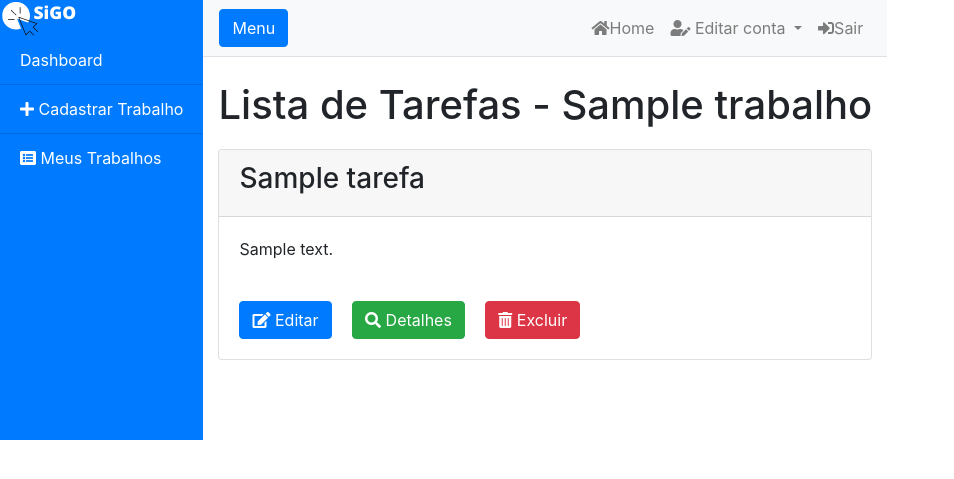
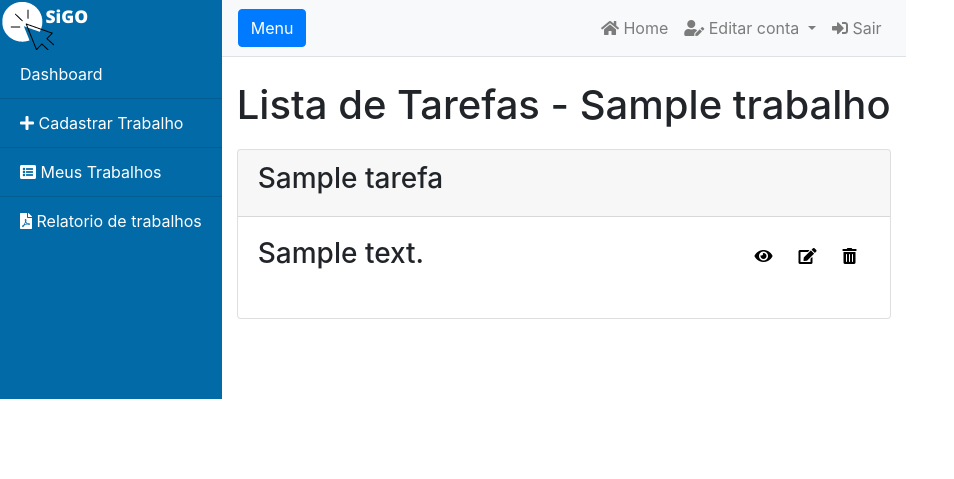
Before and after one commit to leocassiosilva/projetoOrientacoes, a Django app: a page that uses templates/base.html in a window 1280 px wide. Shown: the top 479 px of the page, without its empty margins (0-954 px from the left). Run offline with Django 3.2, Linux system fonts and the light colour scheme; tables that the repository leaves empty hold one stand-in row (values such as "Sample post"); parts of the project's set-up code (start-up, migrations or seed data) failed here and were passed over; some libraries are stand-ins or nearby versions.

Commit message:
modificando o local dos icones

```diff
--- a/tarefa/templates/tarefa/tarefa_listar.html
+++ b/tarefa/templates/tarefa/tarefa_listar.html
@@ -12,27 +12,34 @@
         <h3>{{ tarefa.nome }}</h3>
     </div>
     <div class="card-body">
-        <p class="card-text">{{ tarefa.descricao }}</p>
-    </div>
-    <div class="footer" style="margin: 20px;">
+        <div class="form-group row mb-0 mt-0">
+            <div class="col-6">
+                <h3>{{ tarefa.descricao }}</h3>
+            </div>
+            <div class="col-6">
+                <div class="btn-group float-right">
+                    <a class="btn mr-6" style="color:black;" href="{%url 'tarefa_delete' tarefa.id%}">
+                        <i class="fas fa-trash-alt" title="Excluir Tarefa"></i></a>
+                </div>
 
-        <div class="btn-group">
-            <a class="btn btn-primary mr-3" style="color:#ffffff;"
-               href="{%url 'tarefa_update' tarefa.id%}"><i class="fas fa-edit"></i> Editar</a>
+                <div class="btn-group float-right">
+                    <a class="btn mr-6" style="color:black;"
+                       href="{%url 'tarefa_update' tarefa.id%}"><i class="fas fa-edit" title="Editar Tarefa"></i></a>
+                </div>
+
+                <div class="btn-group float-right">
+                    <a class="btn mr-6" style="color:black;"
+                       href="{%url 'tarefa_detalhe' tarefa.id%}"><i class="fas fa-eye"
+                                                                        title="Detalhes do Tarefa"></i></a>
+                </div>
+
+            </div>
+
         </div>
+        <div class="footer" style="margin: 20px;">
 
-        <div class="btn-group">
-            <a class="btn btn-success mr-3" style="color:#ffffff;"
-               href="{%url 'tarefa_detalhe' tarefa.id%}"><i class="fas fa-search"></i> Detalhes
-            </a>
-        </div>
 
-        <div class="btn-group">
-            <a class="btn btn-danger mr-3" style="color:#ffffff;" href="{%url 'tarefa_delete' tarefa.id%}"><i
-                    class="fas fa-trash-alt"> </i>
-                Excluir</a>
         </div>
     </div>
-</div>
-{% endfor %}
-{% endblock %}
+    {% endfor %}
+    {% endblock %}
--- a/templates/base.html
+++ b/templates/base.html
@@ -17,27 +17,36 @@
 
     <!-- Custom styles for this template -->
     <link rel="stylesheet" href="{% static 'admin/css/simple-sidebar.css' %}">
-
-
-    {% bootstrap_css %}
+    <style>
+@list-group-item:hover {
+  background-color: yellow;
+}
+</style>
 </head>
 
 <body>
 
 
-
 <div class="d-flex" id="wrapper">
 
     <!-- Sidebar -->
-    <div class="bg-primary text-white" id="sidebar-wrapper">
-        <div class="sidebar-heading"><img src="/static/img/logo_navbar1.png" class="img-fluid animated" alt=""></div>
-        <div class="list-group list-group-flush bg-primary">
-            <a href="#" class="list-group-item list-group-item-action bg-primary text-white">Dashboard</a>
-            <a href="{% url 'trabalho_cadastrar' %}" class="list-group-item list-group-item-action bg-primary text-white"><i class="fas fa-plus"></i> Cadastrar
+    <div class="text-white" id="sidebar-wrapper" style="background-color:#026aa7;">
+        <div class="sidebar-heading"><img src="/static/img/logo.png" class="img-fluid animated" alt=""></div>
+        <div class="list-group list-group-flush bg-white">
+            <a href="#" class="list-group-item list-group-item-action text-white" style="background-color:#026aa7;">Dashboard</a>
+            <a href="{% url 'trabalho_cadastrar' %}"
+               class="list-group-item list-group-item-action text-white" style="background-color:#026aa7;"><i class="fas fa-plus"></i>
+                Cadastrar
                 Trabalho</a>
 
-            <a href="{% url 'trabalho_listar' %}" class="list-group-item list-group-item-action bg-primary text-white"><i class="fas fa-list-alt"></i> Meus
+            <a href="{% url 'trabalho_listar' %}"
+               class="list-group-item list-group-item-action text-white" style="background-color:#026aa7;"><i class="fas fa-list-alt"></i> Meus
                 Trabalhos</a>
+
+            <a href="{% url 'gerar_relatorio' %}"
+               class="list-group-item list-group-item-action text-white" style="background-color:#026aa7;" download><i class="fas fa-file-pdf"></i>
+                Relatorio de trabalhos </a>
+
         </div>
     </div>
     <!-- /#sidebar-wrapper -->
@@ -56,22 +65,28 @@
             <div class="collapse navbar-collapse text-white" id="navbarSupportedContent">
                 <ul class="navbar-nav ml-auto mt-2 mt-lg-0">
                     <li class="nav-item">
-                        <a class="nav-link" href="#"><i class="fas fa-home "></i>Home <span class="sr-only">(current)</span></a>
+                        <a class="nav-link" href="#"><i class="fas fa-home "></i> Home <span
+                                class="sr-only">(current)</span></a>
                     </li>
                     <li class="nav-item dropdown">
                         <a class="nav-link dropdown-toggle" href="#" id="navbarDropdown" role="button"
-                           data-toggle="dropdown" aria-haspopup="true" aria-expanded="false"><i class="fas fa-user-edit"></i>
+                           data-toggle="dropdown" aria-haspopup="true" aria-expanded="false"><i
+                                class="fas fa-user-edit"></i>
                             Editar conta
                         </a>
                         <div class="dropdown-menu dropdown-menu-right" aria-labelledby="navbarDropdown">
-                            <a class="dropdown-item" href="{% url 'atualizar' user.id%}"><i class="fas fa-user-circle fa-2x"></i>Atualizar conta</a>
-                             <div class="dropdown-divider"></div>
-                            <a class="dropdown-item" href="{% url 'password-change' %}"><i class="fas fa-key fa-2x"></i>Mudar senha</a>
+                            <a class="dropdown-item" href="{% url 'atualizar' user.id%}"><i
+                                    class="fas fa-user-circle fa-2x"></i> Atualizar conta</a>
+                            <div class="dropdown-divider"></div>
+                            <a class="dropdown-item" href="{% url 'password-change' %}"><i class="fas fa-key fa-2x"></i>
+                                Mudar
+                                senha</a>
                             <div class="dropdown-divider"></div>
                         </div>
                     </li>
                     <li class="nav-item text-white">
-                        <a class="nav-link" href="{% url 'logout' %}" href="accounts/logout/"><i class="fas fa-sign-in-alt"></i>Sair</a>
+                        <a class="nav-link" href="{% url 'logout' %}" href="accounts/logout/"><i
+                                class="fas fa-sign-in-alt"></i> Sair</a>
                     </li>
                 </ul>
             </div>
@@ -98,6 +113,8 @@
       e.preventDefault();
       $("#wrapper").toggleClass("toggled");
     });
+
+
 </script>
 <!-- Menu Toggle Script -->
 
--- a/templates/cadastro-usuario.html
+++ b/templates/cadastro-usuario.html
@@ -15,8 +15,8 @@
 </head>
 
 <body>
-<nav class="navbar navbar-expand-md navbar-dark fixed-top text-white bg-primary">
-    <a class="navbar-brand" href="#"><img src="/static/img/logo_navbar1.png" class="img-fluid animated" alt=""></a>
+<nav class="navbar navbar-expand-md navbar-dark fixed-top text-white" style="background-color:#026aa7;">
+    <a class="navbar-brand" href="#"><img src="/static/img/logo.png" class="img-fluid animated" alt=""></a>
     <button class="navbar-toggler" type="button" data-toggle="collapse" data-target="#navbarsExampleDefault"
             aria-controls="navbarsExampleDefault" aria-expanded="false" aria-label="Toggle navigation">
         <span class="navbar-toggler-icon"></span>
```
Also changed, not shown: trabalho/templates/trabalho/trabalho_list.html (+21 -21 lines), static/img/logo.png, static/img/logo1.png, static/img/logo2.png (deleted), static/img/logo_navbar.png (deleted), static/img/logo_navbar1.png (deleted), static/img/logo_sidebar.png (deleted), 2 other files.
